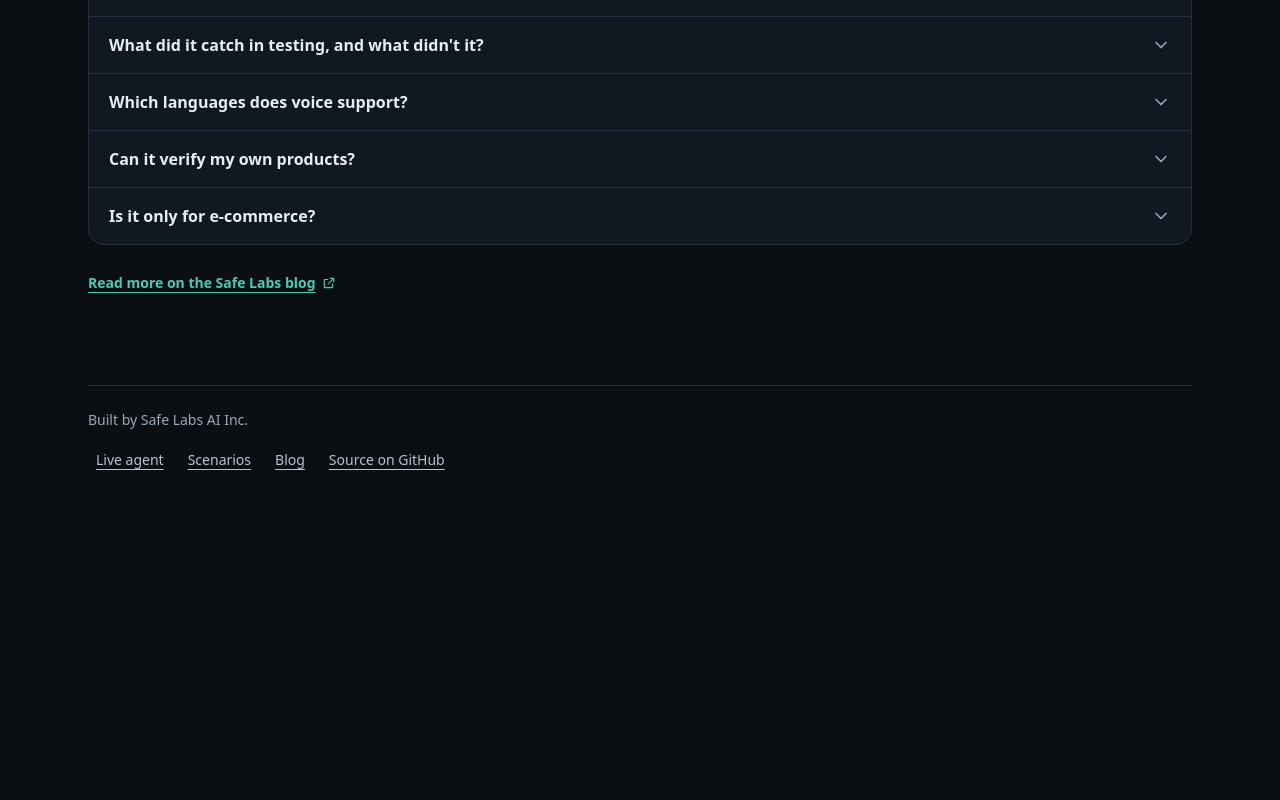
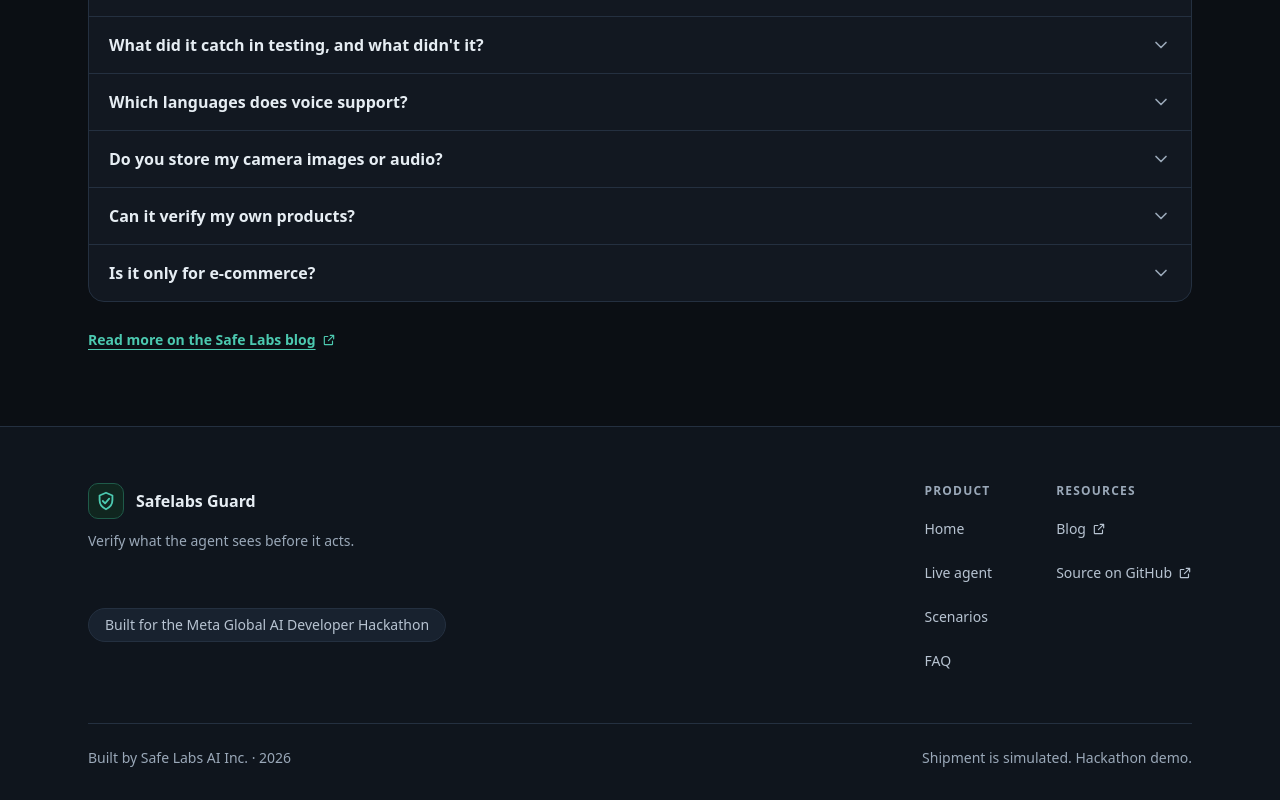
Before and after one commit to AgentSafeLabs/safelabs-guard, a Next.js app: page / in a window 1280 px wide. Shown: the part 2419-3219 px from the top of the page. Before the commit the page ends 2965 px from the top, so only its background shows below. Built offline with nearby package versions, Linux system fonts and the light colour scheme.

Commit message:
feat(home): add storage FAQ item and shared site footer

```diff
--- a/app/live/page.tsx
+++ b/app/live/page.tsx
@@ -2,6 +2,7 @@
 import type { Metadata } from "next";
 import { ChevronDownIcon } from "@/components/icons";
 import PackProofClient from "@/components/packproof/PackProofClient";
+import SiteFooter from "@/components/SiteFooter";
 
 export const metadata: Metadata = {
   title: "PackProof agent | Safelabs Guard",
@@ -11,6 +12,7 @@ export const metadata: Metadata = {
 
 export default function LivePage() {
   return (
+    <>
       <main id="content" className="min-h-screen text-ink">
         <div className="mx-auto max-w-6xl px-4 py-8 sm:px-6 sm:py-10">
           <header className="mb-6">
@@ -37,5 +39,7 @@ export default function LivePage() {
           <PackProofClient />
         </div>
       </main>
+      <SiteFooter />
+    </>
   );
 }
--- a/app/page.tsx
+++ b/app/page.tsx
@@ -15,7 +15,7 @@ import {
   XIcon,
 } from "@/components/icons";
 import ProgressSegments from "@/components/ProgressSegments";
-import { BLOG_URL, REPO_URL } from "@/lib/nav/links";
+import SiteFooter from "@/components/SiteFooter";
 import { STEP_SHORT } from "@/lib/client/progress";
 
 export const metadata: Metadata = {
@@ -32,9 +32,9 @@ const card = "rounded-2xl border border-line bg-surface p-5 sm:p-6";
 const h2 = "text-2xl font-bold tracking-tight text-ink sm:text-3xl";
 const chipCls = "inline-flex min-h-11 items-center rounded-full border border-line bg-chip px-4 text-sm text-soft";
 
-function Section({ title, children, id }: { title: string; children: React.ReactNode; id?: string }) {
+function Section({ title, children, id, anchor }: { title: string; children: React.ReactNode; id?: string; anchor?: string }) {
   return (
-    <section className="mt-16 sm:mt-20" aria-labelledby={id}>
+    <section id={anchor} className="mt-16 sm:mt-20" aria-labelledby={id}>
       <h2 id={id} className={`${h2} mb-6`}>
         {title}
       </h2>
@@ -57,6 +57,7 @@ function TurnRow({ icon, label, value }: { icon: React.ReactNode; label: string;
 export default function Home() {
   const progress = STEP_SHORT.map((label) => ({ label, state: "done" as const, srText: "verified" }));
   return (
+    <>
       <main id="content" className="min-h-screen text-ink">
         <div className="mx-auto max-w-6xl px-4 pb-16 pt-10 sm:px-6 sm:pt-16">
           {/* Hero */}
@@ -182,39 +183,12 @@ export default function Home() {
             </div>
           </section>
 
-        <Section title="FAQ" id="faq-title">
+          <Section title="FAQ" id="faq-title" anchor="faq">
             <Faq />
           </Section>
-
-        <footer className="mt-16 border-t border-line pt-6 sm:mt-20">
-          <p className="text-sm text-muted">Built by Safe Labs AI Inc.</p>
-          <ul className="mt-2 flex flex-wrap gap-x-2">
-            {[
-              { href: "/live", label: "Live agent", external: false },
-              { href: "/scenarios", label: "Scenarios", external: false },
-              { href: BLOG_URL, label: "Blog", external: true },
-              { href: REPO_URL, label: "Source on GitHub", external: true },
-            ].map((l) => (
-              <li key={l.href}>
-                {l.external ? (
-                  <a
-                    href={l.href}
-                    target="_blank"
-                    rel="noopener noreferrer"
-                    className="inline-flex min-h-11 items-center rounded-lg px-2 text-sm text-soft underline underline-offset-4 hover:text-ink"
-                  >
-                    {l.label}
-                  </a>
-                ) : (
-                  <Link href={l.href} className="inline-flex min-h-11 items-center rounded-lg px-2 text-sm text-soft underline underline-offset-4 hover:text-ink">
-                    {l.label}
-                  </Link>
-                )}
-              </li>
-            ))}
-          </ul>
-        </footer>
         </div>
       </main>
+      <SiteFooter />
+    </>
   );
 }
--- a/app/scenarios/page.tsx
+++ b/app/scenarios/page.tsx
@@ -5,6 +5,7 @@ import Link from "next/link";
 import BenchmarkBar from "@/components/BenchmarkBar";
 import LiveAgent from "@/components/LiveAgent";
 import LiveVerification from "@/components/LiveVerification";
+import SiteFooter from "@/components/SiteFooter";
 
 export const metadata: Metadata = {
   title: "Scenarios | Safelabs Guard",
@@ -14,6 +15,7 @@ export const metadata: Metadata = {
 
 export default function Scenarios() {
   return (
+    <>
       <main id="content" className="min-h-screen text-zinc-100">
         <div className="mx-auto max-w-7xl px-4 py-10 sm:px-6">
           <div role="note" className="mb-6 rounded-lg border border-amber-600 bg-amber-950 px-4 py-3 text-sm text-amber-100">
@@ -38,12 +40,9 @@ export default function Scenarios() {
           <LiveVerification />
 
           <BenchmarkBar />
-
-        <footer className="mt-12 border-t border-zinc-800 pt-4 text-xs text-zinc-500">
-          Built by Safe Labs AI Inc. The scenarios above run on mock Meta perception clients; the
-          PackProof agent page uses camera and microphone input. Guard decisions are deterministic.
-        </footer>
         </div>
       </main>
+      <SiteFooter />
+    </>
   );
 }
--- /dev/null
+++ b/components/SiteFooter.tsx
@@ -0,0 +1,63 @@
+// Shared footer for /, /live and /scenarios. Server component: plain links and
+// text, no client state. Colours come from the tokens in app/globals.css.
+
+import Link from "next/link";
+import { ExternalIcon, LogoMark } from "@/components/icons";
+import { FOOTER_GROUPS } from "@/lib/nav/footer";
+
+const linkCls =
+  "inline-flex min-h-11 items-center gap-1.5 rounded-lg text-sm text-soft hover:text-accent hover:underline hover:underline-offset-4 focus-visible:text-accent focus-visible:underline focus-visible:underline-offset-4";
+
+export default function SiteFooter() {
+  return (
+    <footer aria-label="Site footer" className="border-t border-line bg-surface-2">
+      <div className="mx-auto max-w-6xl px-4 pb-8 pt-14 sm:px-6">
+        <div className="grid gap-y-8 md:grid-cols-[minmax(0,360px)_1fr] md:gap-y-4">
+          <div className="md:col-start-1 md:row-start-1">
+            <p className="flex items-center gap-3 text-base font-bold text-ink">
+              <LogoMark />
+              <span>Safelabs Guard</span>
+            </p>
+            <p className="mt-3 text-sm text-muted">Verify what the agent sees before it acts.</p>
+          </div>
+
+          <div className="grid grid-cols-2 gap-x-6 md:col-start-2 md:row-span-2 md:row-start-1 md:flex md:justify-end md:gap-x-16">
+            {FOOTER_GROUPS.map((group) => (
+              <nav key={group.heading} aria-label={group.heading}>
+                <h2 className="text-xs font-semibold uppercase tracking-widest text-muted">{group.heading}</h2>
+                <ul className="mt-2">
+                  {group.links.map((link) => (
+                    <li key={link.href}>
+                      {link.external ? (
+                        <a href={link.href} target="_blank" rel="noopener noreferrer" className={linkCls}>
+                          {link.label}
+                          <ExternalIcon className="h-3.5 w-3.5" />
+                          <span className="sr-only">(opens in a new tab)</span>
+                        </a>
+                      ) : (
+                        <Link href={link.href} className={linkCls}>
+                          {link.label}
+                        </Link>
+                      )}
+                    </li>
+                  ))}
+                </ul>
+              </nav>
+            ))}
+          </div>
+
+          <p className="inline-flex min-h-8 max-w-full items-center self-start justify-self-start rounded-full border border-line bg-chip px-4 py-1.5 text-sm leading-snug text-soft md:col-start-1 md:row-start-2">
+            Built for the Meta Global AI Developer Hackathon
+          </p>
+        </div>
+
+        <div className="mt-10 flex flex-col gap-2 border-t border-line pt-6 text-sm text-muted md:flex-row md:items-center md:justify-between">
+          <p>
+            Built by Safe Labs AI Inc. <span aria-hidden="true">·</span> 2026
+          </p>
+          <p>Shipment is simulated. Hackathon demo.</p>
+        </div>
+      </div>
+    </footer>
+  );
+}
--- a/lib/home/faq.ts
+++ b/lib/home/faq.ts
@@ -35,6 +35,11 @@ export const FAQ: readonly FaqItem[] = [
     answer: "English only. Other languages are blocked as a safe default.",
   },
   {
+    question: "Do you store my camera images or audio?",
+    answer:
+      "No. The server does not save your images or audio. Each is processed to answer that one request and then discarded. What you send to Meta's models is covered by Meta's own terms.",
+  },
+  {
     question: "Can it verify my own products?",
     answer:
       "The guard compares each proposal with an order ledger, so a different order means a different ledger. The live demo uses one fixed order, and we have only tested those three items.",
--- /dev/null
+++ b/lib/nav/footer.ts
@@ -0,0 +1,29 @@
+// Link groups for the site footer. Shared by components/SiteFooter.tsx and its
+// tests; the external URLs come from links.ts so they are defined once.
+
+import { BLOG_URL, REPO_URL, type NavLink } from "./links";
+
+export interface FooterGroup {
+  /** Also the aria-label of the group's <nav>. */
+  heading: "Product" | "Resources";
+  links: readonly NavLink[];
+}
+
+export const FOOTER_GROUPS: readonly FooterGroup[] = [
+  {
+    heading: "Product",
+    links: [
+      { href: "/", label: "Home" },
+      { href: "/live", label: "Live agent" },
+      { href: "/scenarios", label: "Scenarios" },
+      { href: "/#faq", label: "FAQ" },
+    ],
+  },
+  {
+    heading: "Resources",
+    links: [
+      { href: BLOG_URL, label: "Blog", external: true },
+      { href: REPO_URL, label: "Source on GitHub", external: true },
+    ],
+  },
+];
```
Also changed, not shown: 2 other files (tests, documents, lock files or other folders). Lines whose indentation alone changed are shown as unchanged.
